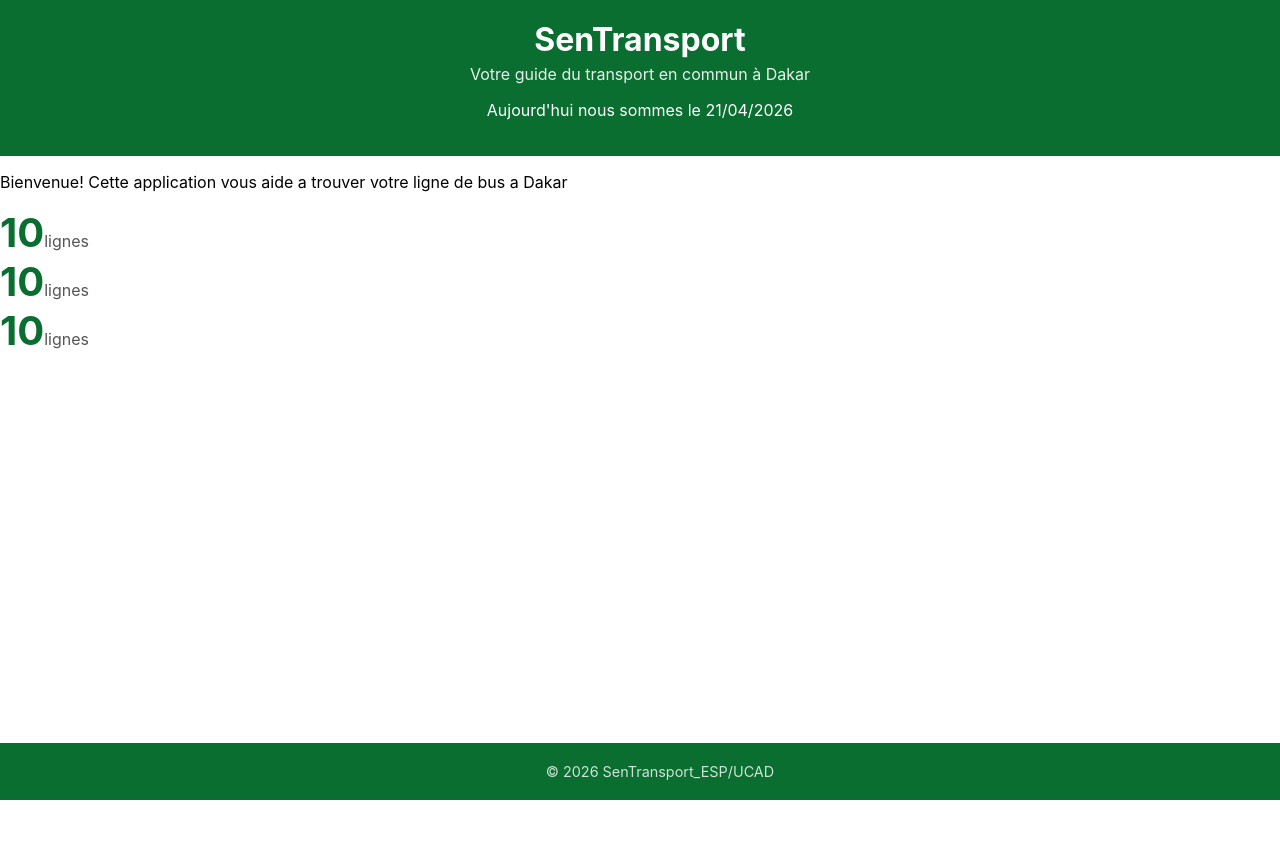
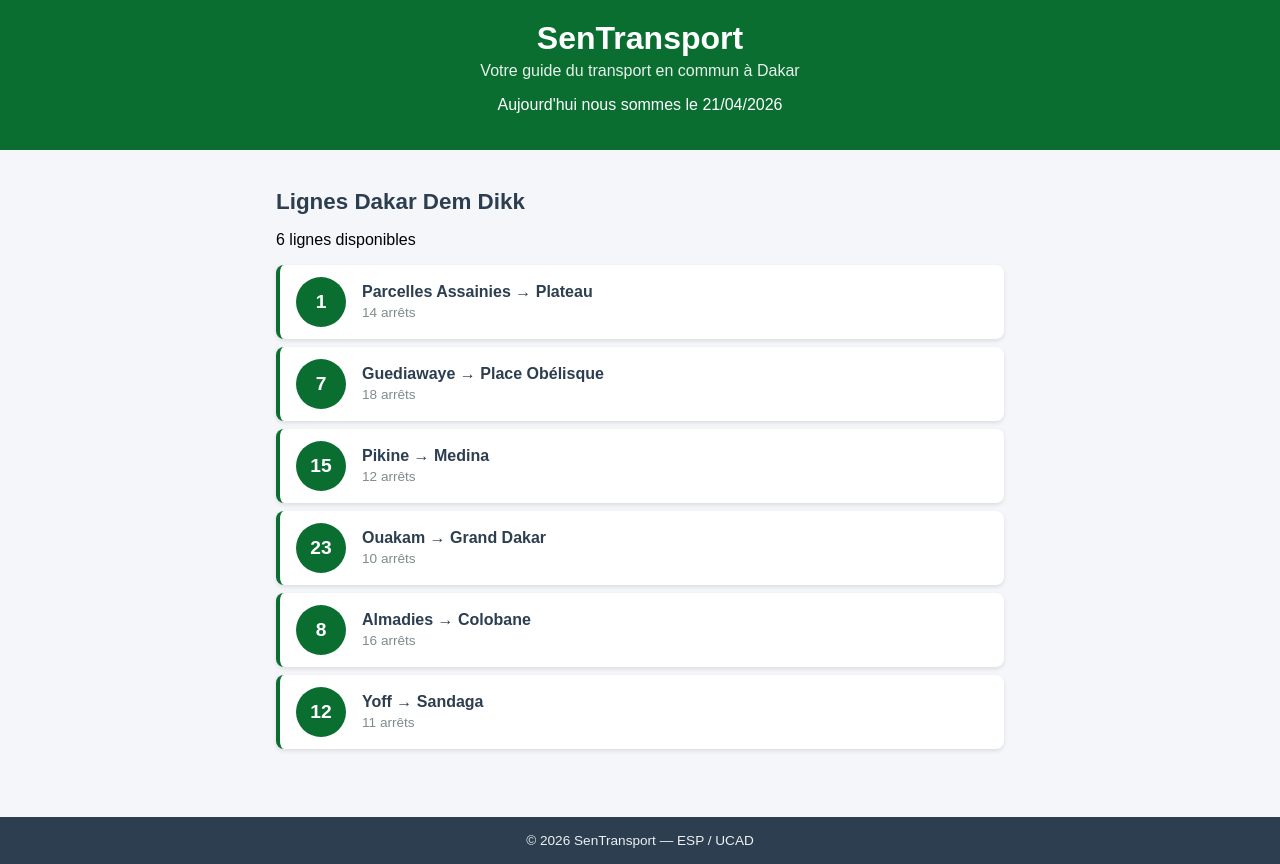
Before and after one commit to gueyeaminata945-blip/sentransport, a React (Create React App) app: page / in a window 1280 px wide. Before the commit the page ends 800 px from the top, so only its background shows below. Built offline with nearby package versions, Linux system fonts and the light colour scheme.

Commit message:
Lab2 : composants statistiques LigneBus et ListeLignes

```diff
--- a/src/App.css
+++ b/src/App.css
@@ -1,9 +1,22 @@
 .App {
-font-family : Arial , sans - serif ;
-min-height : 100 vh ;
+  font-family: Arial, sans-serif;
+  min-height: 100vh;
+  background-color: #f5f6fa;
+  display: flex;
+  flex-direction: column;
 }
+
 .contenu {
-padding : 20 px ;
-max-width : 800 px ;
-margin : 0 auto ;
+  padding: 20px;
+  max-width: 800px;
+  margin: 0 auto;
+  width: 100%;
+  box-sizing: border-box;
+  flex: 1;
 }
+
+@media (max-width: 600px) {
+  .contenu {
+    padding: 12px;
+  }
+}
--- a/src/App.js
+++ b/src/App.js
@@ -1,21 +1,27 @@
 import './App.css';
 import Header from './Header';
+import ListeLignes from './ListeLignes';
 import Footer from './Footer';
-import Statistique from './Statistique';
+
 function App() {
+  const lignes = [
+    { id: 1, numero: "1", depart: "Parcelles Assainies", arrivee: "Plateau", arrets: 14 },
+    { id: 2, numero: "7", depart: "Guediawaye", arrivee: "Place Obélisque", arrets: 18 },
+    { id: 3, numero: "15", depart: "Pikine", arrivee: "Medina", arrets: 12 },
+    { id: 4, numero: "23", depart: "Ouakam", arrivee: "Grand Dakar", arrets: 10 },
+    { id: 5, numero: "8", depart: "Almadies", arrivee: "Colobane", arrets: 16 },
+    { id: 6, numero: "12", depart: "Yoff", arrivee: "Sandaga", arrets: 11 },
+  ];
+
   return (
-<div className ="App">
+    <div className="App">
       <Header />
       <main className="contenu">
-  <p>Bienvenue! Cette application vous aide a trouver votre ligne de bus a Dakar</p>
-  <div>
-    <Statistique />
-    <Statistique />
-    <Statistique />
-  </div>
+        <ListeLignes lignes={lignes} />
       </main>
       <Footer />
     </div>
-) ;
+  );
 }
-export default App ;
+
+export default App;
--- a/src/Footer.css
+++ b/src/Footer.css
@@ -1,15 +1,8 @@
 .footer {
-    background-color: #0a6e31;
-    color: white;
-    text-align: center;
-    padding: 20px;
-    margin-top: 20px;
-    position: fixed;
-    bottom: 0;
-    width: 100%;
+  background-color: #2c3e50;
+  color: #ecf0f1;
+  text-align: center;
+  padding: 16px;
+  margin-top: 40px;
+  font-size: 0.85rem;
 }
-.footer-texte {
-    margin: 0;
-    font-size: 0.9rem;
-    opacity: 0.8;
-}
--- a/src/Footer.js
+++ b/src/Footer.js
@@ -1,10 +1,11 @@
 import './Footer.css';
+
 function Footer() {
-return (
-<footer className="footer">
-<p className="footer-texte">© 2026 SenTransport_ESP/UCAD</p>
-</footer>
-);
+  return (
+    <footer className="footer">
+      &copy; 2026 SenTransport &mdash; ESP / UCAD
+    </footer>
+  );
 }
 
 export default Footer;
--- /dev/null
+++ b/src/LigneBus.css
@@ -0,0 +1,49 @@
+.ligne-bus {
+  display: flex;
+  align-items: center;
+  padding: 12px 16px;
+  margin: 8px 0;
+  background-color: #ffffff;
+  border-radius: 8px;
+  border-left: 4px solid #0a6e31;
+  box-shadow: 0 2px 4px rgba(0, 0, 0, 0.1);
+  cursor: pointer;
+  transition: transform 0.2s, box-shadow 0.2s;
+}
+
+.ligne-bus:hover {
+  transform: translateX(4px);
+  box-shadow: 0 4px 8px rgba(0, 0, 0, 0.15);
+}
+
+.ligne-numero {
+  background-color: #0a6e31;
+  color: white;
+  font-weight: bold;
+  font-size: 1.2rem;
+  width: 50px;
+  height: 50px;
+  border-radius: 50%;
+  display: flex;
+  align-items: center;
+  justify-content: center;
+  margin-right: 16px;
+  flex-shrink: 0;
+}
+
+.ligne-info {
+  display: flex;
+  flex-direction: column;
+}
+
+.ligne-trajet {
+  font-size: 1rem;
+  font-weight: 600;
+  color: #2c3e50;
+}
+
+.ligne-arrets {
+  font-size: 0.85rem;
+  color: #7f8c8d;
+  margin-top: 4px;
+}
--- /dev/null
+++ b/src/LigneBus.js
@@ -0,0 +1,17 @@
+import './LigneBus.css';
+
+function LigneBus({ numero, depart, arrivee, arrets }) {
+  return (
+    <div className="ligne-bus">
+      <div className="ligne-numero">{numero}</div>
+      <div className="ligne-info">
+        <span className="ligne-trajet">
+          {depart} &rarr; {arrivee}
+        </span>
+        <span className="ligne-arrets">{arrets} arrêts</span>
+      </div>
+    </div>
+  );
+}
+
+export default LigneBus;
--- /dev/null
+++ b/src/ListeLignes.css
@@ -0,0 +1,16 @@
+.liste-lignes {
+  padding: 0 16px;
+}
+
+.liste-titre {
+  color: #2c3e50;
+  font-size: 1.4rem;
+  margin-bottom: 4px;
+}
+
+.liste-description {
+  color: #7f8c8d;
+  font-size: 0.9rem;
+  margin-top: 0;
+  margin-bottom: 16px;
+}
--- /dev/null
+++ b/src/ListeLignes.js
@@ -0,0 +1,25 @@
+import LigneBus from './LigneBus';
+import './ListeLignes.css';
+
+function ListeLignes({ lignes }) {
+  return (
+    <div className="liste-lignes">
+      <h2 className="liste-titre">Lignes Dakar Dem Dikk</h2>
+      <p className="liste-count">{lignes.length} lignes disponibles</p>
+
+      <div className="liste-container">
+        {lignes.map((ligne) => (
+          <LigneBus
+            key={ligne.id}
+            numero={ligne.numero}
+            depart={ligne.depart}
+            arrivee={ligne.arrivee}
+            arrets={ligne.arrets}
+          />
+        ))}
+      </div>
+    </div>
+  );
+}
+
+export default ListeLignes;
--- a/src/Statistique.js
+++ b/src/Statistique1.js
@@ -1,5 +1,5 @@
 import './Statistique.css';
-function Statistique() {
+function Statistique1() {
     return(
         <div className="Statistique">
             <span className="statistique-chiffre">10</span>
@@ -8,4 +8,4 @@
 
     );
 }
-export default Statistique;
+export default Statistique1;
```
Also changed, not shown: src/Statistique2.js (added, +11 -0 lines), src/Statistique3.js (added, +11 -0 lines). Lines whose indentation alone changed are shown as unchanged.
